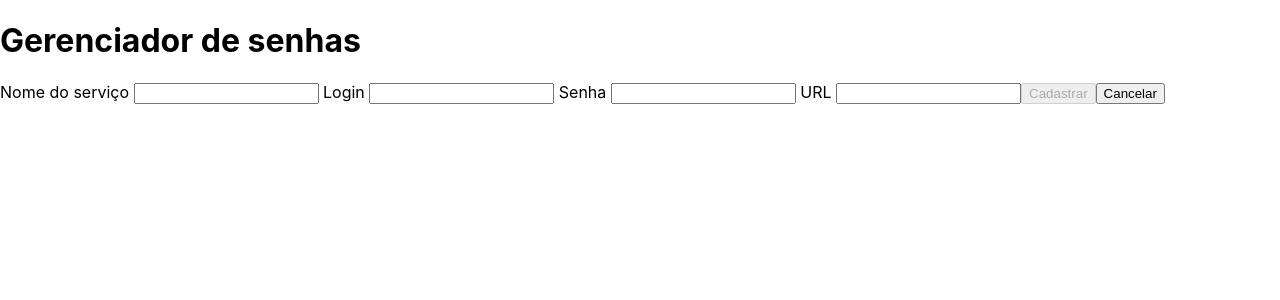
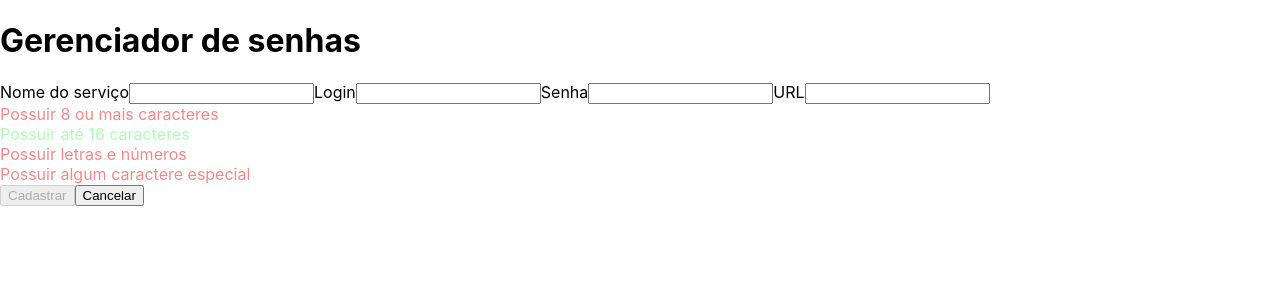
Before and after one commit to gabrielamaqu/Passaword-manager, a React (Vite) app: page / in a window 1280 px wide. Both pictures are taken after a click on the button "Cadastrar nova senha". Shown: the top 300 px of the page. Built offline with nearby package versions, Linux system fonts and the light colour scheme.

Commit message:
requisito 5

```diff
--- a/src/components/Form.tsx
+++ b/src/components/Form.tsx
@@ -13,17 +13,15 @@ function Form({ onCancel }: FormProps) {
     const temCaractereEspecial = /[!@#$%^&*(),.?":{}|<>]/.test(senha);
     const temLetrasENumeros = /[a-zA-Z]/.test(senha) && /\d/.test(senha);
     const senhaValida = senha.length >= 8
-  && senha.length <= 16
-  && temCaractereEspecial
-  && temLetrasENumeros;
+    && senha.length <= 16
+    && temCaractereEspecial
+    && temLetrasENumeros;
     const habilitaCadastro = nomeParam !== ''
   && loginParam !== ''
   && senhaParam !== ''
   && senhaValida;
-
     setHabilitarCadastrar(habilitaCadastro);
   };
-
   const handleNomeChange = (event: React.ChangeEvent<HTMLInputElement>) => {
     const novoNome = event.target.value;
     setNome(novoNome);
@@ -66,22 +64,34 @@ function Form({ onCancel }: FormProps) {
       console.error('Erro durante o envio do formulário:', erro);
     }
   };
-
+  const getPasswordValidationClass = (isValid: boolean) => {
+    return isValid ? 'valid-password-check' : 'invalid-password-check';
+  };
   return (
     <form onSubmit={ handleSubmit }>
-      <label htmlFor="nome"> Nome do serviço </label>
+      <label htmlFor="nome">Nome do serviço</label>
       <input id="nome" type="text" name="nome" onChange={ handleNomeChange } />
 
-      <label htmlFor="login"> Login </label>
+      <label htmlFor="login">Login</label>
       <input id="login" type="text" value={ login } onChange={ handleLoginChange } />
 
-      <label htmlFor="password"> Senha </label>
+      <label htmlFor="password">Senha</label>
       <input id="password" type="password" onChange={ handleSenhaChange } />
-
-      <label htmlFor="url"> URL </label>
+      <label htmlFor="url">URL</label>
       <input id="url" type="text" name="url" />
-
-      <button data-testid="cadastrar-btn" type="submit" disabled={ !habilitarCadastrar }>
+      <div className={ getPasswordValidationClass(senha.length >= 8) }>
+        Possuir 8 ou mais caracteres
+      </div>
+      <div className={ getPasswordValidationClass(senha.length <= 16) }>
+        Possuir até 16 caracteres
+      </div>
+      <div className={ getPasswordValidationClass(/[a-zA-Z]/.test(senha) && /\d/.test(senha)) }>
+        Possuir letras e números
+      </div>
+      <div className={ getPasswordValidationClass(/[!@#$%^&*(),.?":{}|<>]/.test(senha)) }>
+        Possuir algum caractere especial
+      </div>
+      <button data-testid="cadastrar-b" type="submit" disabled={ !habilitarCadastrar }>
         Cadastrar
       </button>
       <button data-testid="cancelar-button" type="button" onClick={ onCancel }>
@@ -90,4 +100,5 @@ function Form({ onCancel }: FormProps) {
     </form>
   );
 }
+
 export default Form;
```
